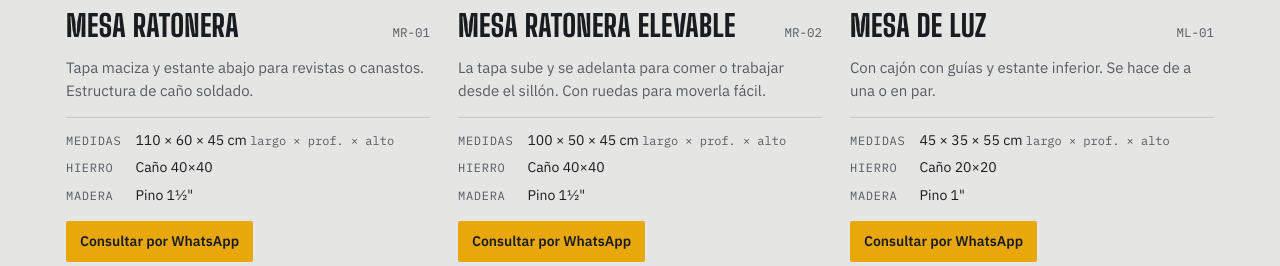
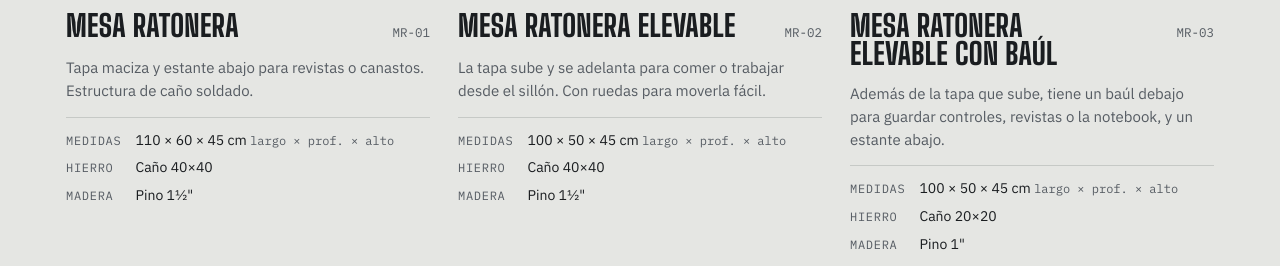
Before and after one commit to martinjt8/dehierromuebles, a plain HTML site: page index.html in a window 1280 px wide. Shown: the part 1356-1622 px from the top of the page. Drawn offline with Linux system fonts and the light colour scheme.

Commit message:
Agregar mesa ratonera elevable con baúl al catálogo
Co-Authored-By: Claude Opus 5.5 <noreply@anthropic.com>
Claude-Session: https://claude.ai/code/session_01R7p8wXc9YoRjVW7iNRiHzE

```diff
--- a/index.html
+++ b/index.html
@@ -304,6 +304,8 @@ const PRODUCTOS = [
     medidas:"110 × 60 × 45 cm", hierro:"Caño 40×40", madera:"Pino 1½\"", draw:"ratonera", foto:"img/mesa-ratonera-living.jpg" },
   { code:"MR-02", nombre:"Mesa ratonera elevable", desc:"La tapa sube y se adelanta para comer o trabajar desde el sillón. Con ruedas para moverla fácil.",
     medidas:"100 × 50 × 45 cm", hierro:"Caño 40×40", madera:"Pino 1½\"", foto:"img/mesa-ratonera-elevable-living.jpg" },
+  { code:"MR-03", nombre:"Mesa ratonera elevable con baúl", desc:"Además de la tapa que sube, tiene un baúl debajo para guardar controles, revistas o la notebook, y un estante abajo.",
+    medidas:"100 × 50 × 45 cm", hierro:"Caño 20×20", madera:"Pino 1\"", foto:"img/mesa-ratonera-elevable-baul.jpg" },
   { code:"ML-01", nombre:"Mesa de luz", desc:"Con cajón con guías y estante inferior. Se hace de a una o en par.",
     medidas:"45 × 35 × 55 cm", hierro:"Caño 20×20", madera:"Pino 1\"", draw:"luz", foto:"img/mesa-de-luz-dormitorio.jpg" },
   { code:"RT-01", nombre:"Rack para TV", desc:"Un módulo cerrado con puertas y otro abierto para equipos. Para teles de hasta 65\".",
```
Also changed, not shown: img/mesa-ratonera-elevable-baul.jpg (added).
